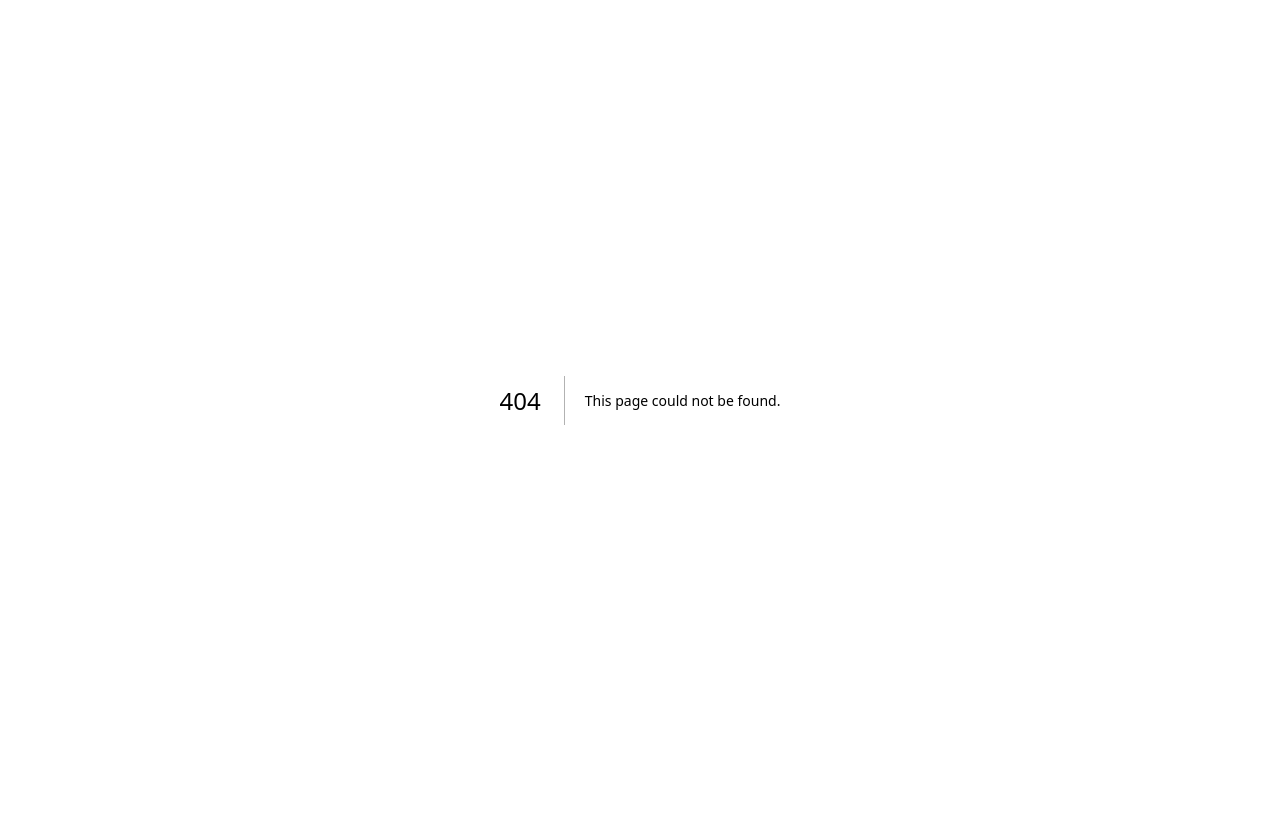
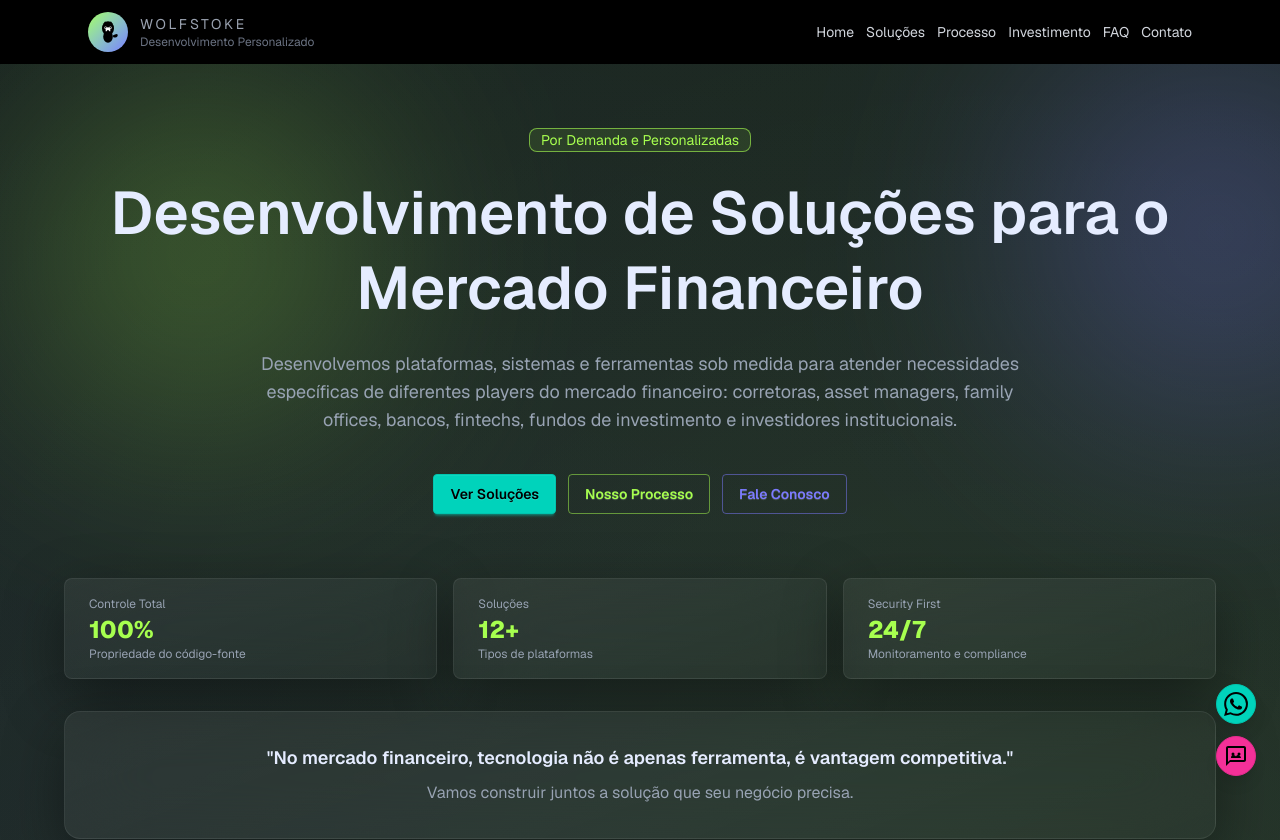
Before and after one commit to kaiqueyamamoto/wolfstoke-com, a Next.js app: page /solucoes in a window 1280 px wide. Before the commit this address had no page. Shown: the top 840 px of the page. Before the commit the page ends 800 px from the top, so only its background shows below. Built offline with nearby package versions, Linux system fonts and the light colour scheme.

Commit message:
feat: cria página principal de soluções (/solucoes)
- Orquestrador principal que organiza todos os componentes
- Metadata para SEO
- Estrutura seguindo padrão do projeto (BackgroundEffects, Header, Sections, Footer)

```diff
--- /dev/null
+++ b/app/solucoes/page.tsx
@@ -0,0 +1,41 @@
+import BackgroundEffects from "@/app/components/solucoes/BackgroundEffects";
+import ContactButtons from "@/app/components/ContactButtons";
+import CTASection from "@/app/components/solucoes/CTASection";
+import FAQSection from "@/app/components/solucoes/FAQSection";
+import HeroSection from "@/app/components/solucoes/HeroSection";
+import InvestmentSection from "@/app/components/solucoes/InvestmentSection";
+import NextStepsSection from "@/app/components/solucoes/NextStepsSection";
+import ProcessSection from "@/app/components/solucoes/ProcessSection";
+import SolucoesHeader from "@/app/components/solucoes/SolucoesHeader";
+import SolutionsSection from "@/app/components/solucoes/SolutionsSection";
+import UseCasesSection from "@/app/components/solucoes/UseCasesSection";
+import WhySection from "@/app/components/solucoes/WhySection";
+import Footer from "@/app/components/home/Footer";
+
+export const metadata = {
+  title: "Desenvolvimento de Soluções para o Mercado Financeiro | Wolfstoke",
+  description:
+    "Desenvolvemos plataformas, sistemas e ferramentas sob medida para corretoras, asset managers, family offices, bancos, fintechs e fundos de investimento.",
+};
+
+export default function SolucoesPage() {
+  return (
+    <div className="relative overflow-hidden text-foreground">
+      <BackgroundEffects />
+      <SolucoesHeader />
+      <main className="relative z-10">
+        <HeroSection />
+        <WhySection />
+        <SolutionsSection />
+        <ProcessSection />
+        <InvestmentSection />
+        <UseCasesSection />
+        <NextStepsSection />
+        <FAQSection />
+        <CTASection />
+      </main>
+      <Footer />
+      <ContactButtons />
+    </div>
+  );
+}
```
